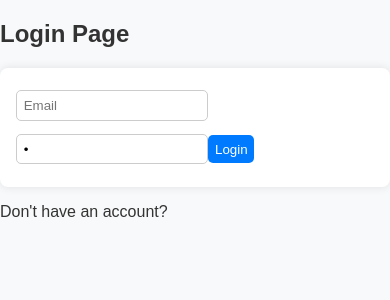
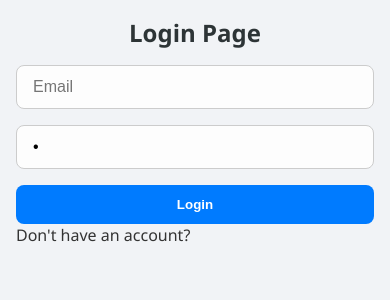
Before and after one commit to Nag-san/Task-Tracker-App, a React (Create React App) app in the folder client/: page / in a window 390 px wide. Shown: the top 300 px of the page. Built offline with nearby package versions, Linux system fonts and the light colour scheme.

Commit message:
Improved Styling

```diff
--- a/client/src/styles/global.css
+++ b/client/src/styles/global.css
@@ -1,50 +1,137 @@
-body {
-    font-family: sans-serif;
+/* Reset and base */
+* {
   margin: 0;
   padding: 0;
-    background: #f8f9fa;
-    color: #333;
+  box-sizing: border-box;
 }
 
-  input, button {
-    padding: 0.5em;
-    margin: 0.5em 0;
-    border-radius: 5px;
-    border: 1px solid #ccc;
+body {
+  font-family: "Segoe UI", Roboto, sans-serif;
+  background: #f1f3f6;
+  color: #333;
+  min-height: 100vh;
+  padding: 2rem;
 }
 
+/* Page Titles */
+h2 {
+  font-size: 1.8rem;
+  margin-bottom: 1rem;
+  text-align: center;
+  color: #2d3436;
+}
+
+/* Centered container for pages */
+.container {
+  max-width: 600px;
+  margin: auto;
+  background: white;
+  padding: 2rem;
+  border-radius: 12px;
+  box-shadow: 0 4px 12px rgba(0, 0, 0, 0.05);
+}
+
+/* Form */
+form {
+  display: flex;
+  flex-direction: column;
+  gap: 1rem;
+}
+
+/* Input fields */
+input,
+select {
+  padding: 0.75rem 1rem;
+  border-radius: 8px;
+  border: 1px solid #ccc;
+  font-size: 1rem;
+  background: #fdfdfd;
+  transition: border-color 0.2s;
+}
+
+input:focus,
+select:focus {
+  border-color: #007bff;
+  outline: none;
+}
+
+/* Buttons */
 button {
+  padding: 0.75rem 1rem;
   background-color: #007bff;
   color: white;
+  font-weight: 600;
   border: none;
+  border-radius: 8px;
   cursor: pointer;
+  transition: background 0.2s;
 }
 
 button:hover {
   background-color: #0056b3;
 }
 
-  form {
-    max-width: 400px;
-    margin: auto;
-    padding: 1em;
-    background: white;
-    border-radius: 8px;
-    box-shadow: 0 0 10px rgba(0,0,0,0.1);
+button:disabled {
+  background: #ccc;
+  cursor: not-allowed;
 }
 
+/* Lists */
 ul {
   list-style: none;
   padding: 0;
+  margin-top: 1.5rem;
 }
 
 li {
   background: white;
-    margin: 0.5em 0;
-    padding: 0.75em;
-    border-radius: 6px;
-    box-shadow: 0 1px 3px rgba(0,0,0,0.1);
+  padding: 1rem;
+  margin-bottom: 0.75rem;
+  border-radius: 10px;
+  box-shadow: 0 2px 6px rgba(0, 0, 0, 0.05);
+  display: flex;
+  flex-direction: column;
+  gap: 0.5rem;
+}
+
+/* Task actions */
+li > div {
   display: flex;
   justify-content: space-between;
   align-items: center;
 }
+
+/* Error messages */
+p[style*="color: red"] {
+  background: #ffe5e5;
+  color: #b00020;
+  padding: 0.75rem;
+  border-radius: 6px;
+  text-align: center;
+}
+
+/* Auth links */
+a {
+  color: #007bff;
+  text-decoration: none;
+  font-weight: 500;
+}
+
+a:hover {
+  text-decoration: underline;
+}
+
+/* Responsive */
+@media (max-width: 500px) {
+  body {
+    padding: 1rem;
+  }
+
+  .container {
+    padding: 1.5rem;
+  }
+
+  h2 {
+    font-size: 1.5rem;
+  }
+}
```
Lines whose indentation alone changed are shown as unchanged.
